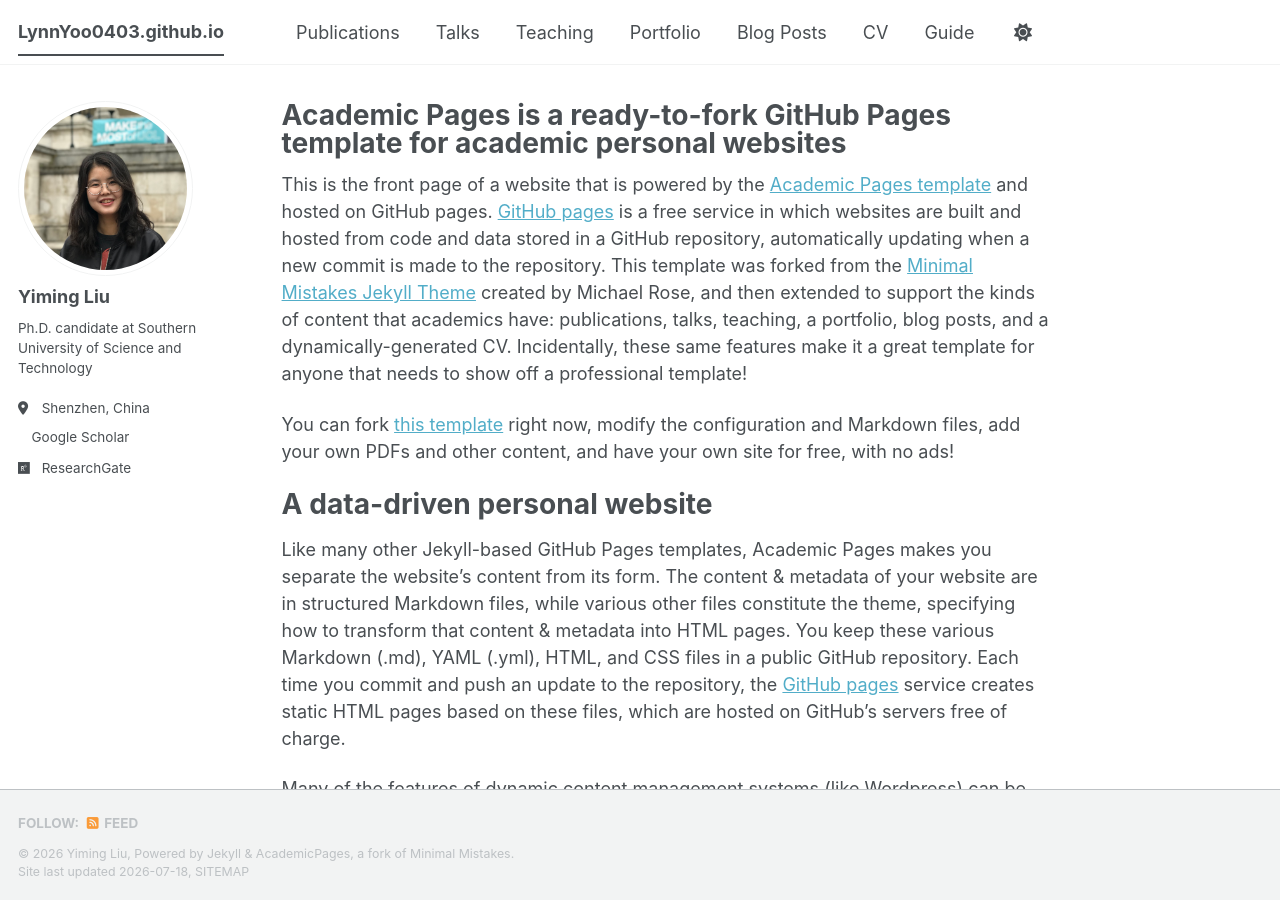
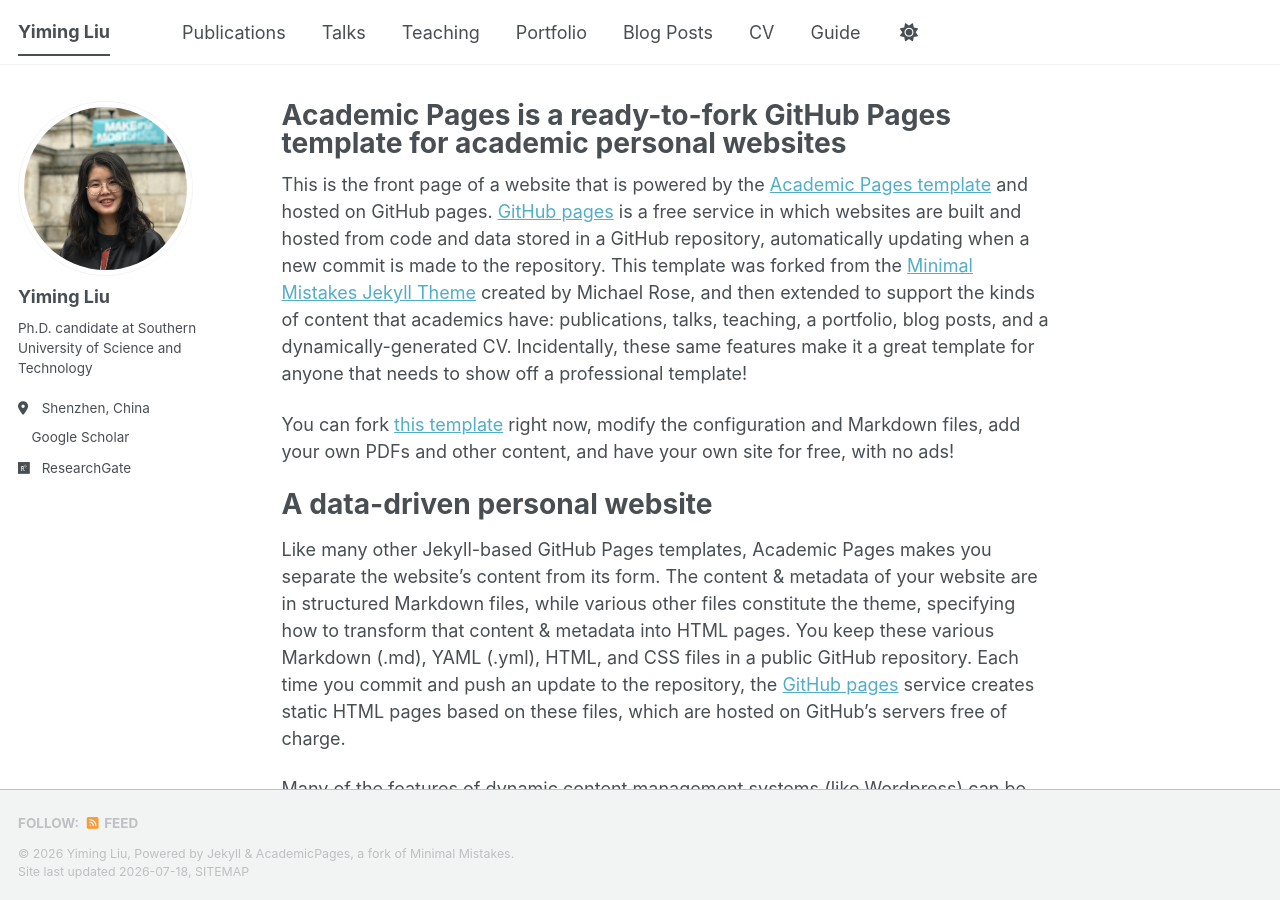
Before and after one commit to LynnYoo0403/LynnYoo0403.github.io, a Jekyll site: the page built from _pages/about.md, in a window 1280 px wide and 900 px high. Built offline with Jekyll 4.4.1, drawn with Linux system fonts in a browser that asks for light colours; a style sheet for code colours, icons or effects is not loaded.

Commit message:
Update _config.yml

```diff
--- a/_config.yml
+++ b/_config.yml
@@ -9,7 +9,7 @@
 # Basic Site Settings
 locale                   : "en-US"
 site_theme               : "default" # The available themes options are "default", "air", "sunrise", "mint", "dirt" and "contrast"
-title                    : #"Yiming Liu"
+title                    : "Yiming Liu"
 title_separator          : "-"
 name                     : &name "Yiming Liu"
 description              : &description "Your Name's academic portfolio"   # Update this with a general description of your site, this is the default if not overridden by a page
```
